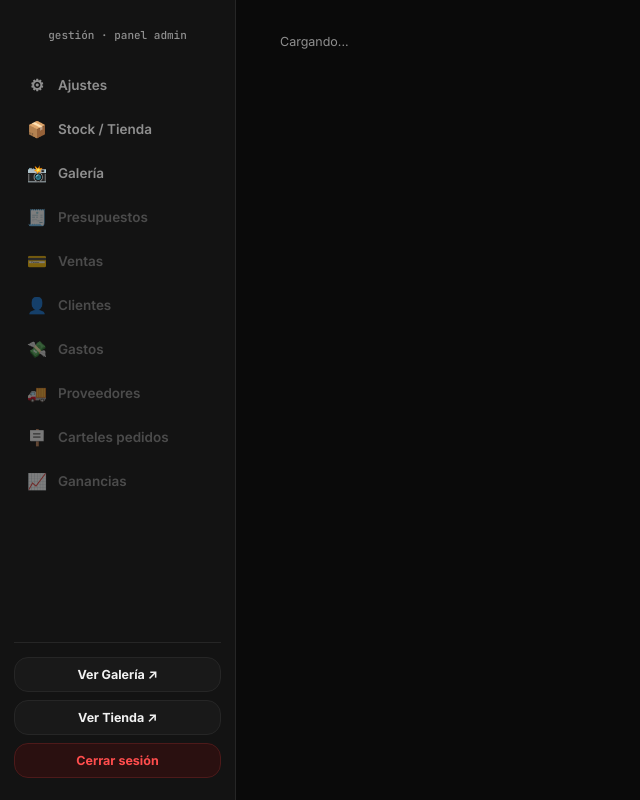
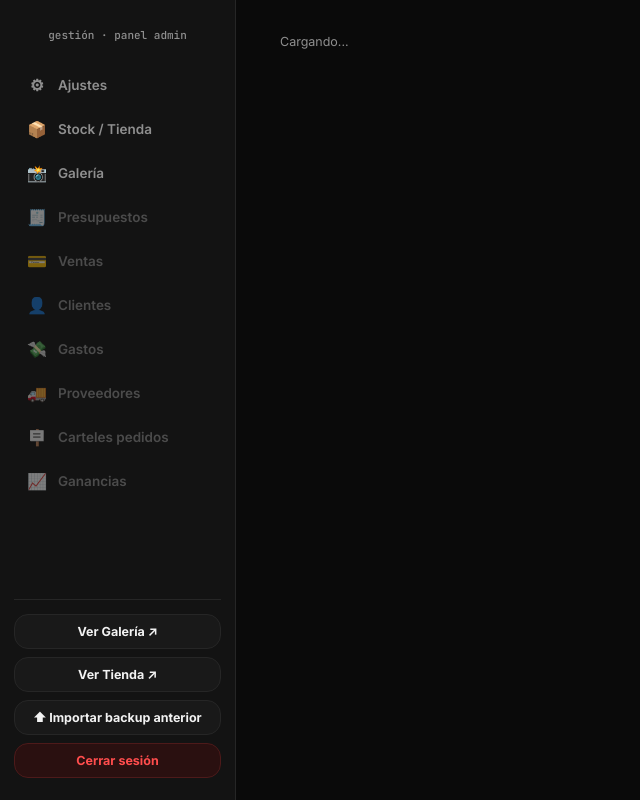
Before and after one commit to pueloneon313/puelo-neon-web, a website: page public/admin/index.html in a window 1280 px wide. Shown: the whole page, without its empty margins (0-640 px from the left). Drawn offline with Linux system fonts and the light colour scheme; a script that the page names is missing.

Commit message:
Add import backup link to admin index page

```diff
--- a/public/admin/index.html
+++ b/public/admin/index.html
@@ -33,6 +33,9 @@
     <div class="btn-row" style="margin-top:8px">
       <a class="btn ghost sm" style="flex:1;text-align:center" href="/tienda.html" target="_blank">Ver Tienda ↗</a>
     </div>
+    <div class="btn-row" style="margin-top:8px">
+      <a class="btn ghost sm" style="flex:1;text-align:center" href="/admin/importar.html">⬆ Importar backup anterior</a>
+    </div>
     <button class="btn danger sm" style="margin-top:8px;width:100%" id="logoutBtn">Cerrar sesión</button>
   </div>
 </aside>
```
